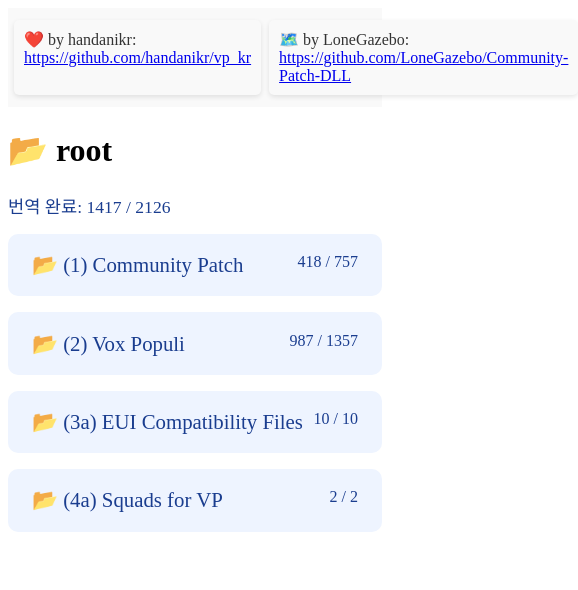
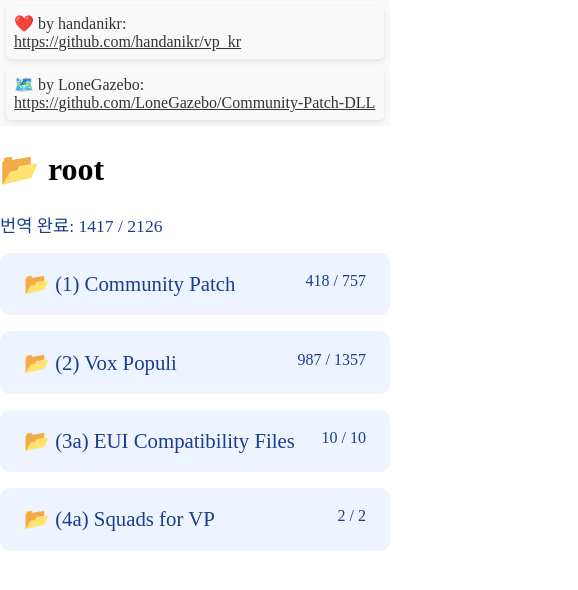
Before and after one commit to hyuckkim/shrine, a SvelteKit app: page / in a window 390 px wide. Shown: the top 590 px of the page, 578 px wide, since content can reach past the window. Built offline with nearby package versions, Linux system fonts and the light colour scheme.

Commit message:
mobile support of top layout

```diff
--- a/src/routes/+layout.svelte
+++ b/src/routes/+layout.svelte
@@ -1,35 +1,82 @@
 <script lang="ts">
-	import favicon from '$lib/assets/favicon.svg';
-
-	let { children } = $props();
+  import favicon from "$lib/assets/favicon.svg";
+  let { children } = $props();
 </script>
-<style>
-	header { display: flex; position: sticky;
-    top: 0; background-color: #f9f9f9; padding: 2px; z-index: 1000; }
-	p {
-		color: #333;
-		background-color: #f9f9f9;
-		border-radius: 5px;
-		padding: 10px;
-		margin: 10px 4px;
-		box-shadow: 0 2px 5px rgba(0, 0, 0, 0.1);
-		transition: transform 0.2s;
-	}
-</style>
 
 <header>
-<p>❤️ by handanikr: <br>
-	<a href="https://github.com/handanikr/vp_kr">
-	https://github.com/handanikr/vp_kr</a>
-</p>
-<p>
-	🗺️ by LoneGazebo: <br>
-	<a href="https://github.com/LoneGazebo/Community-Patch-DLL">
-	https://github.com/LoneGazebo/Community-Patch-DLL</a>
-</p>
+  <p>
+    ❤️ by handanikr: <br />
+    <a href="https://github.com/handanikr/vp_kr">
+      https://github.com/handanikr/vp_kr</a
+    >
+  </p>
+  <p>
+    🗺️ by LoneGazebo: <br />
+    <a href="https://github.com/LoneGazebo/Community-Patch-DLL">
+      https://github.com/LoneGazebo/Community-Patch-DLL</a
+    >
+  </p>
 </header>
+
 <svelte:head>
-	<link rel="icon" href={favicon} />
+  <link rel="icon" href={favicon} />
+  <meta name="viewport" content="width=device-width, initial-scale=1" />
 </svelte:head>
 
 {@render children?.()}
+
+<style>
+  :global(html, body) {
+    box-sizing: border-box;
+    margin: 0;
+    padding: 0;
+    overflow-x: hidden;
+  }
+
+  *,
+  *::before,
+  *::after {
+    box-sizing: inherit;
+  }
+
+  header {
+    display: flex;
+    flex-wrap: wrap; /* 줄바꿈 허용 */
+    gap: 8px;
+    align-items: flex-start;
+    position: sticky;
+    top: 0;
+    background-color: #f9f9f9;
+    padding: 8px; /* 모바일에서 너무 크면 줄임 */
+    z-index: 1000;
+  }
+
+  header > p {
+    flex: 1 1 auto; /* 필요 시 늘어나고 줄어들게 */
+    min-width: 0; /* 중요한 설정: 자식이 줄바꿈 못하는 문제 해결 */
+    color: #333;
+    background-color: #f9f9f9;
+    border-radius: 5px;
+    padding: 8px;
+    margin: 0; /* header의 gap으로 간격 조절 */
+    box-shadow: 0 2px 5px rgba(0, 0, 0, 0.1);
+    transition: transform 0.2s;
+    overflow-wrap: anywhere; /* 긴 단어/URL 줄바꿈 허용 */
+    word-break: break-word;
+  }
+
+  header a {
+    color: inherit;
+    word-break: break-all; /* 링크가 길면 줄바꿈 */
+  }
+
+  /* 좁은 화면에서는 세로 스택으로 바꿈 (선택적) */
+  @media (max-width: 480px) {
+    header {
+      padding: 6px;
+    }
+    header > p {
+      flex-basis: 100%;
+    }
+  }
+</style>
```
